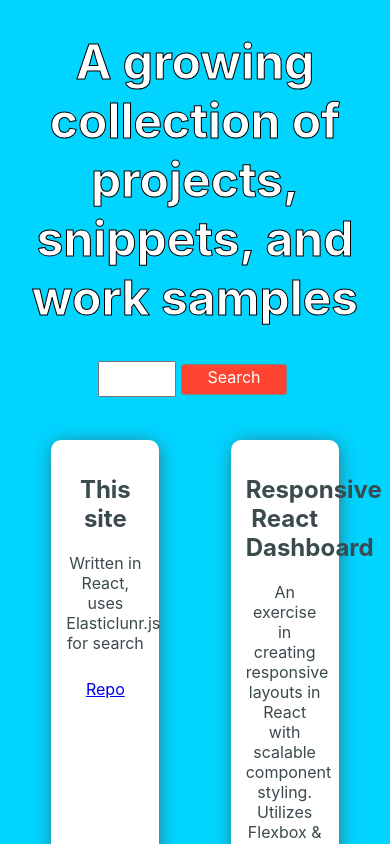
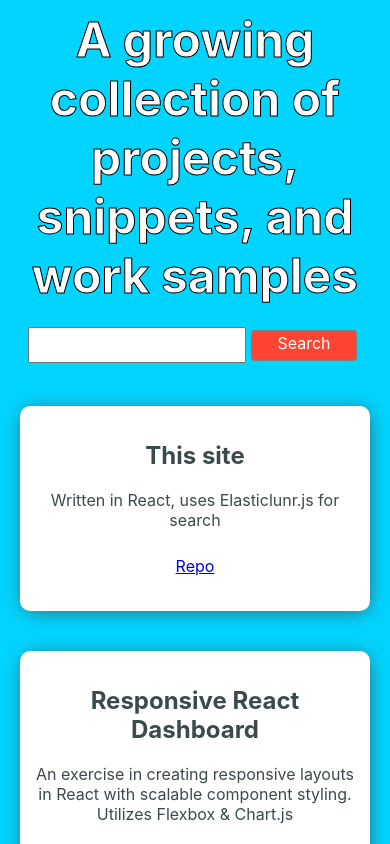
Before and after one commit to strtw/Personal-Site, a React (Create React App) app: page / in a window 390 px wide. Shown: the top 844 px of the page. Built offline with nearby package versions, Linux system fonts and the light colour scheme.

Commit message:
made responsive

```diff
--- a/src/index.css
+++ b/src/index.css
@@ -27,7 +27,7 @@ code {
   font-size:3em;
   color:#ffffff;
   -webkit-text-stroke: 1px black;
-  color: white;
+  margin:10px;
 }
 
 .project_container{
@@ -78,3 +78,21 @@ code {
   height:30px;
   width:20%;
 }
+
+
+
+@media only screen and (max-width: 800px){
+  .project{
+    width:35%;
+  }
+  .search-bar{
+    width:60%;
+  }
+}
+
+@media only screen and (max-width: 600px){
+  .project{
+    width:100%;
+  }
+
+}
```
